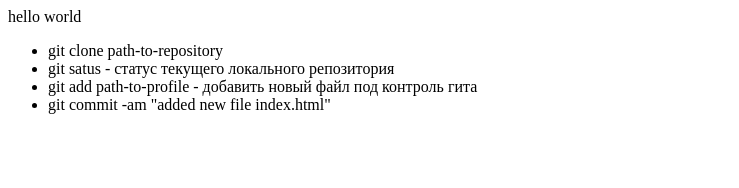
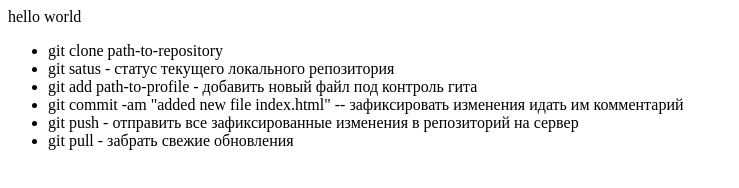
Before and after one commit to maks7778/git-lesson-2, a plain HTML site: page index.html in a window 1280 px wide. Shown: the whole page, without its empty margins (0-739 px from the left). Drawn offline with Linux system fonts and the light colour scheme.

Commit message:
added new file index.html

```diff
--- a/index.html
+++ b/index.html
@@ -12,7 +12,10 @@
             <li class="list_item">git clone path-to-repository</li>
             <li class="list_item">git satus - статус текущего локального репозитория</li>
             <li class="list_item">git add path-to-profile - добавить новый файл под контроль гита</li>
-            <li class="list_item">git commit -am "added new file index.html"</li>
+            <li class="list_item">git commit -am "added new file index.html" -- зафиксировать изменения идать им комментарий</li>
+            <li class="list_item">git push - отправить все зафиксированные изменения в репозиторий на сервер</li>
+            <li class="list_item">git pull - забрать свежие обновления</li>
+
         </ul>
     </div>
 </body>
```
